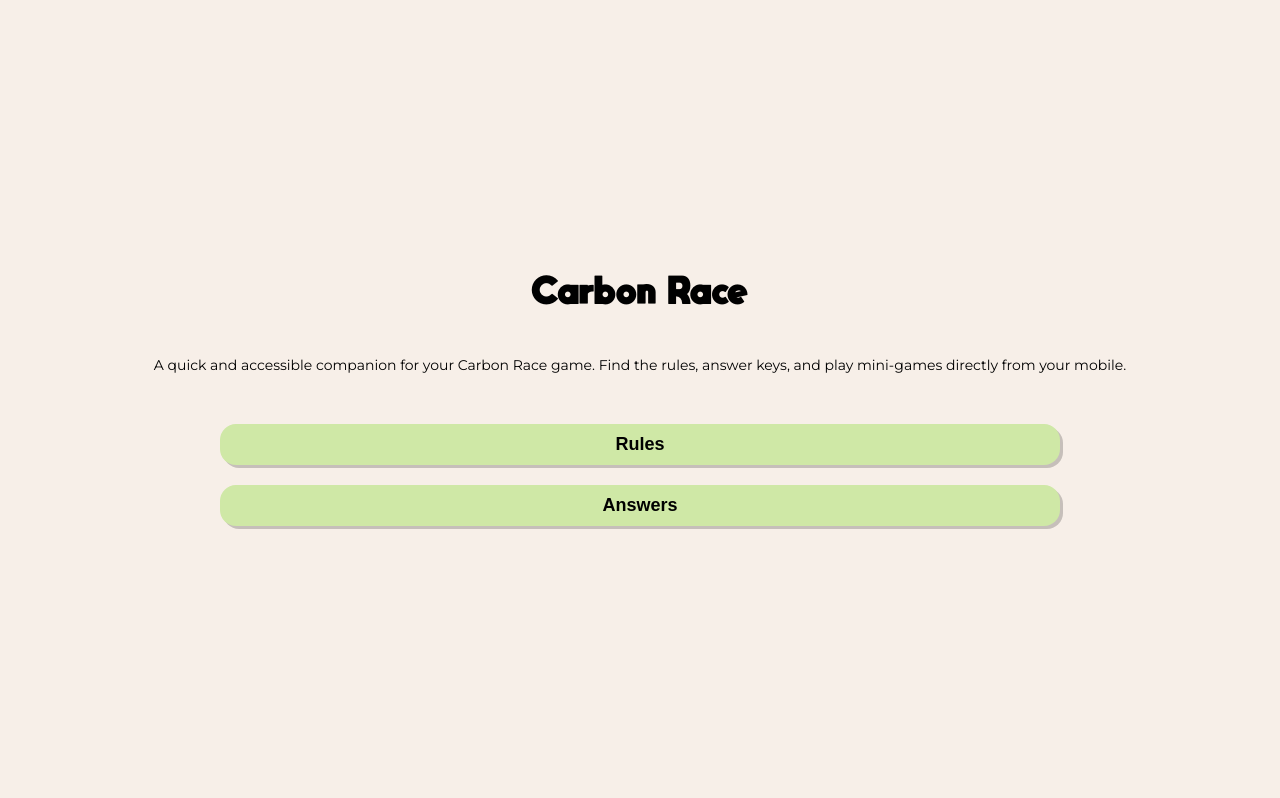
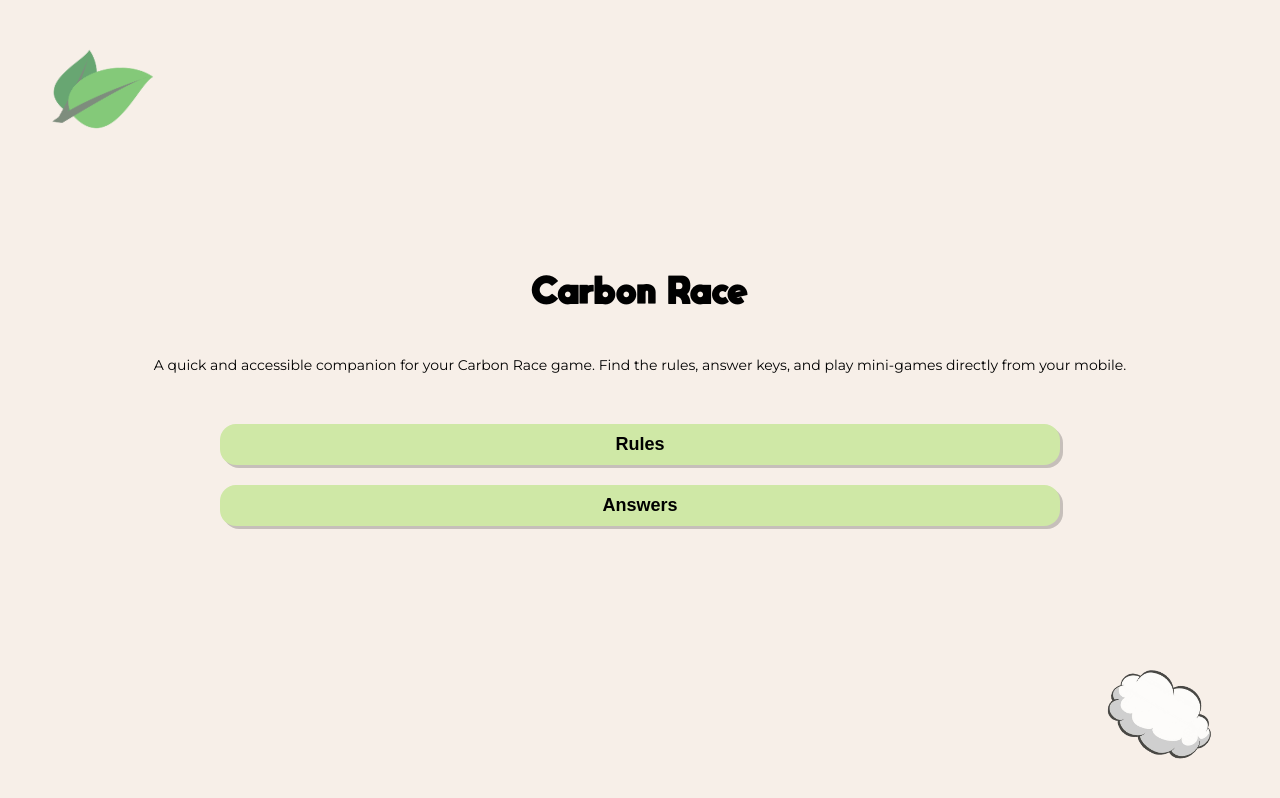
Before and after one commit to IAlexiis/carbon_race, a Vue app: page / in a window 1280 px wide. Built offline with nearby package versions, Linux system fonts and the light colour scheme.

Commit message:
Added assets

```diff
--- a/index.html
+++ b/index.html
@@ -4,7 +4,7 @@
     <meta charset="UTF-8">
     <link rel="icon" href="/favicon.ico">
     <meta name="viewport" content="width=device-width, initial-scale=1.0">
-    <title>Vite App</title>
+    <title>Carbon Race</title>
   </head>
   <body>
     <div id="app"></div>
--- a/src/App.vue
+++ b/src/App.vue
@@ -2,6 +2,8 @@
 
 <template>
 <body>
+    <img src="./assets/images/Leaf-Icon-PNG-Photos.png" alt="Leaf" class="floating-leaf">
+    <img src="./assets/images/portable-network-graphics-vector-graphics-clip-art-image-cloud-png-favpng-HHPjKeJvv8gnjVCBFyR7Zxm77-removebg-preview.png" alt="cloud" class="floating-cloud">
     <header>
         <h1>Carbon Race</h1>
     </header>
--- a/src/assets/styles/main.scss
+++ b/src/assets/styles/main.scss
@@ -31,6 +31,27 @@ body {
   justify-content: center;
   flex-direction: column;
   height: 100dvh;
+  position: relative;
+
+  .floating-leaf {
+    position: absolute;
+    top: 40px;
+    left: 40px;
+    width: 70px;
+    height: auto;
+    opacity: 0.8;
+    transform: rotate(45deg);
+  }
+
+  .floating-cloud {
+    position: absolute;
+    bottom: 30px;
+    right: 25px;
+    width: 150px;
+    height: auto;
+    opacity: 0.8;
+    transform: rotate(30deg);
+  }
 
   header {
     display: flex;
@@ -67,6 +88,8 @@ body {
       width: 70%;
       transform: all ease 0.4s;
       box-shadow: 3px 3px 0px rgba(0, 0, 0, 0.2);
+      color: black;
+      text-decoration: none;
     }
   }
 }
```
Also changed, not shown: src/assets/images/Leaf-Icon-PNG-Photos.png (added), src/assets/images/portable-network-graphics-vector-graphics-clip-art-image-cloud-png-favpng-HHPjKeJvv8gnjVCBFyR7Zxm77-removebg-preview.png (added).
